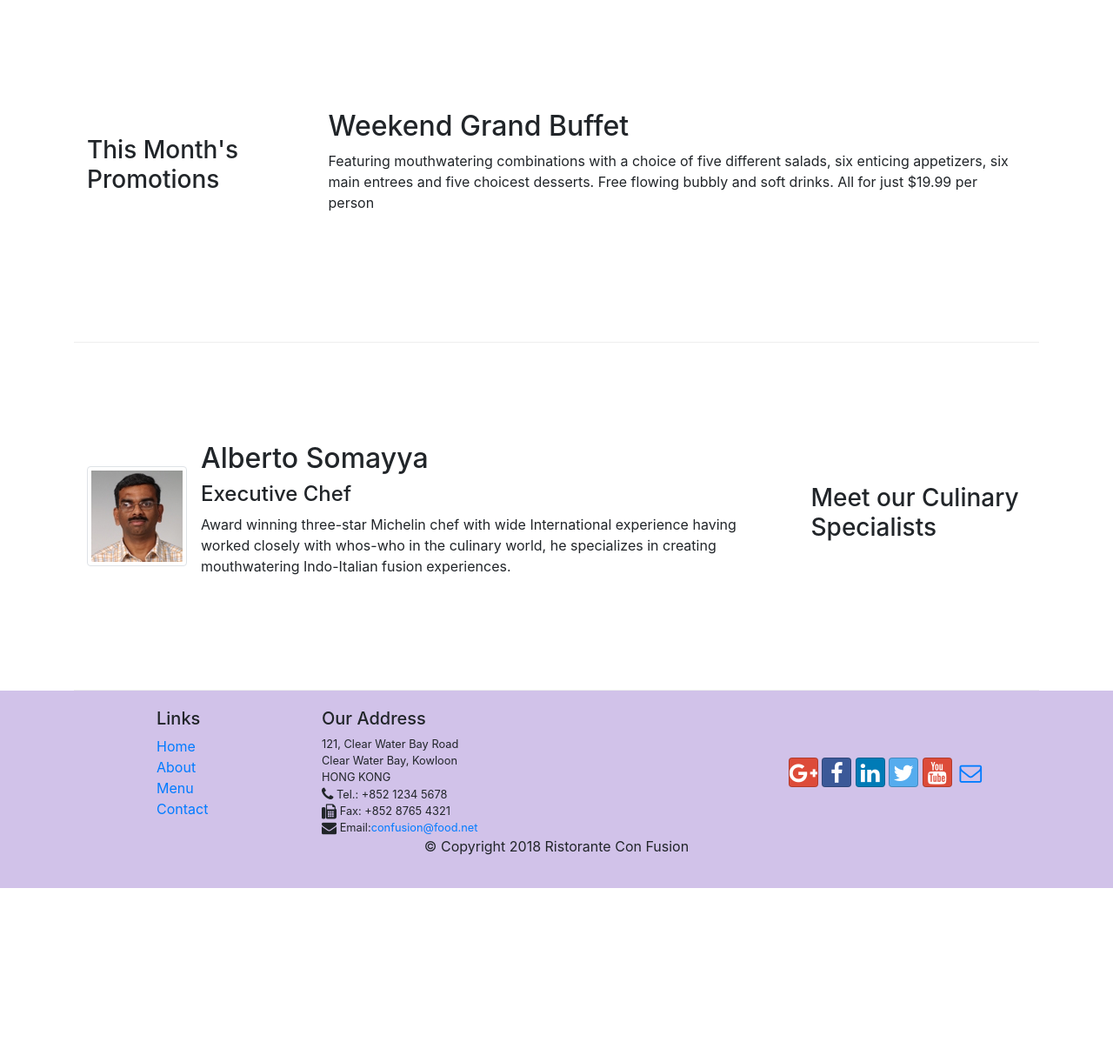
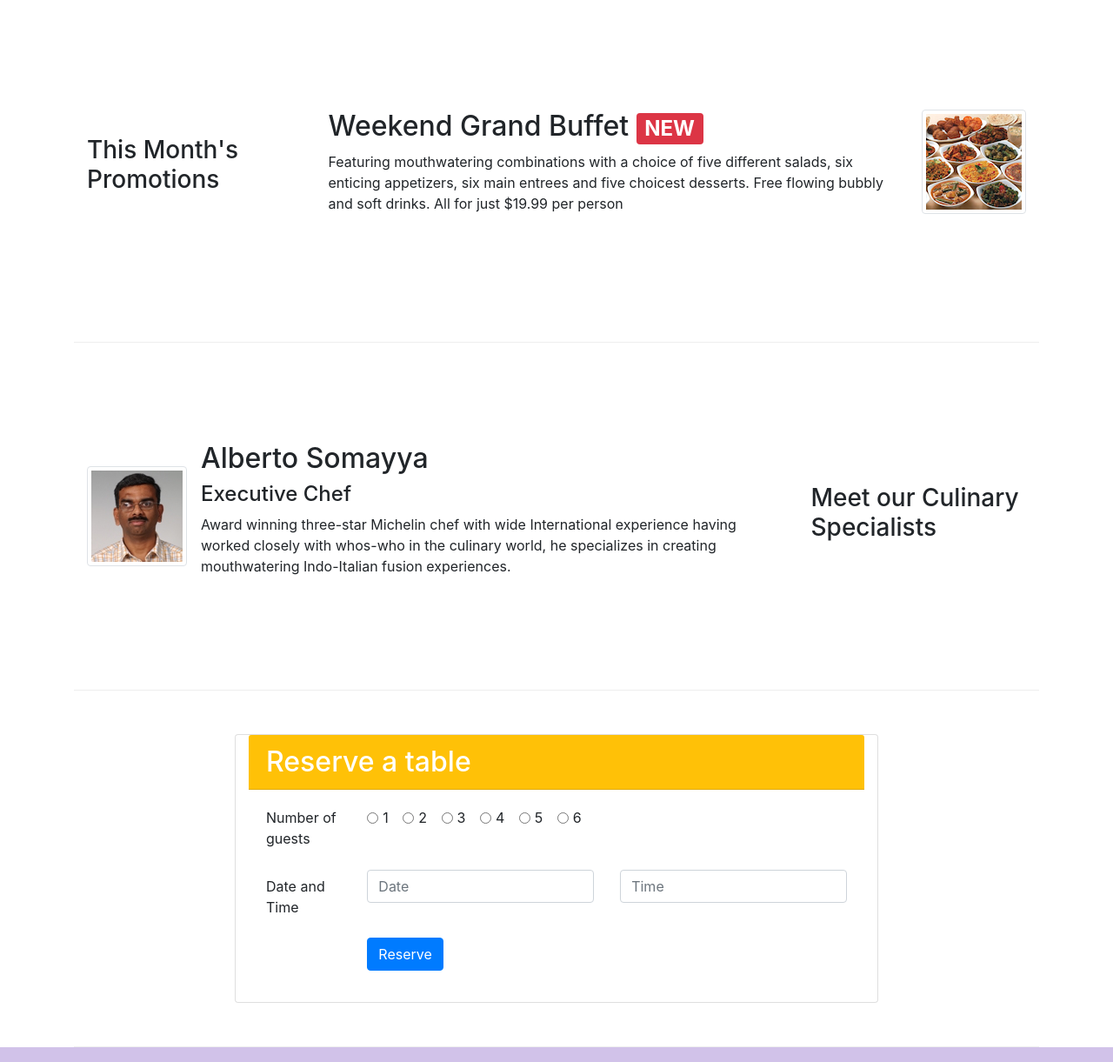
Before and after one commit to ranjithcheguri/bootstrap, a website: page index.html in a window 1280 px wide. Shown: the part 740-1961 px from the top of the page at 87% size. Before the commit the page ends 1761 px from the top, so only its background shows below. Drawn offline with nearby package versions, Linux system fonts and the light colour scheme.

Commit message:
cards,Media

```diff
--- a/index.html
+++ b/index.html
@@ -39,8 +39,11 @@
                     <h1>Ristorante con Fusion</h1>
                     <p>We take inspiration from the World's best cuisines, and create a unique fusion experience. Our lipsmacking creations will tickle your culinary senses!</p>
                 </div>
-                <div class="col-12 col-sm align-self-center">
+                <div class="col-12 col-sm-3">
                     <img src="img/logo.png" class="image-fluid"></img>
+                </div>
+                <div class="col-12 col-sm mx-auto my-auto">
+                        <button class="btn btn-warning btn-block" onclick="location.href='#reserve'">Reserve table</button>
                 </div>
             </div>
         </div>
@@ -56,10 +59,12 @@
                 <div class="media">
                     <img class="d-flex mr-3 img-thumbnail align-self-center" src="img/uthappizza.png" alt="uthapizza"></img>
                     <div class="media-body">
-                         <h2 class="mt-0">Uthappizza</h2>
+                         <h2 class="mt-0">Uthappizza
+                            <span class="badge badge-danger">HOT</span>
+                            <span class="badge badge-pill badge-secondary">4.99$</span></h2>
                         <p class="d-none d-sm-block">A unique combination of Indian Uthappam (pancake) and Italian pizza, topped with Cerignola olives, ripe vine cherry tomatoes, Vidalia onion, Guntur chillies and Buffalo Paneer.</p>
                     </div>
-                 </div>
+                </div>
             </div>
         </div>
 
@@ -68,9 +73,14 @@
             <div class= "col-12 col-sm-4 col-md-3">
                 <h3>This Month's Promotions</h3>
             </div>
-            <div class= "col-12 col-sm col-md">
-                <h2>Weekend Grand Buffet</h2>
-                <p>Featuring mouthwatering combinations with a choice of five different salads, six enticing appetizers, six main entrees and five choicest desserts. Free flowing bubbly and soft drinks. All for just $19.99 per person </p>
+            <div class="col-12 col-sm col-md">
+                <div class= "media">
+                    <div class="media-body">
+                        <h2>Weekend Grand Buffet <span class="badge badge-danger">NEW</span> </h2>
+                        <p class="d-none d-sm-block" >Featuring mouthwatering combinations with a choice of five different salads, six enticing appetizers, six main entrees and five choicest desserts. Free flowing bubbly and soft drinks. All for just $19.99 per person </p>
+                    </div>
+                    <img src="img/buffet.png" class="ml-3 img-thumbnail d-flex" alt="Buffet">
+                </div>
             </div>
         </div>
 
@@ -90,6 +100,66 @@
                  </div>
             </div>
         </div>
+
+        <div class="row row-content justify-content-center">
+            <div class="card col-12 col-sm-8">
+                <H2 class="card-header bg-warning text-white">Reserve a table</H2>
+                <form class="card-body">
+                    <div class="row form-group">
+                        <label class="col-12 col-md-2" for="guests">Number of guests</label>
+                        <div class="col-12 col-md-10">
+                            <div class="form-check form-check-inline">
+                            <input class="form-check-input" type="radio" name="options" id="option1">
+                                <label class="form-check-label" for="option1">1</label>
+                            </input>
+                            </div>
+                            <div class="form-check form-check-inline">
+                             <input class="form-check-input" type="radio" name="options" id="option2">
+                                <label class="form-check-label" for="option2">2</label>
+                            </input>
+                            </div>
+                            <div class="form-check form-check-inline">
+                             <input class="form-check-input" type="radio" name="options" id="option3">
+                                <label class="form-check-label" for="option3">3</label>
+                            </input>
+                            </div>
+                            <div class="form-check form-check-inline">
+                             <input class="form-check-input" type="radio" name="options" id="option4">
+                                <label class="form-check-label" for="option4">4</label>
+                            </input>
+                            </div>
+                            <div class="form-check form-check-inline">
+                             <input class="form-check-input" type="radio" name="options" id="option5">
+                                <label class="form-check-label" for="option5">5</label>
+                            </input>
+                            </div>
+                            <div class="form-check form-check-inline">
+                             <input class="form-check-input" type="radio" name="options" id="option6">
+                                <label class="form-check-label" for="option6">6</label>
+                            </input>
+                            </div>
+                        </div>
+                    </div>
+                    <div class="row form-group ">
+                        <div class="col-4 col-md-2 ">
+                            <label class="col-form-label">Date and Time</label>
+                        </div>
+                        <div class="col-4 col-md-5 ">
+                            <input class="form-control" type="text" id="date" name="date" placeholder="Date" ></input>
+                        </div>
+                        <div class="col-4 col-md-5">
+                            <input class="form-control" type="text" id="time" name="time" placeholder="Time" ></input>
+                        </div>
+                    </div>
+                    <div class="row form-group">
+                        <div class="col-md-10 offset-md-2">
+                            <button type="submit" class="btn btn-primary" id="reserve" name="reserve" >Reserve</button>
+                        </div>
+                    </div>
+                </form>
+             </div>
+        </div>
+
     </div>
 
     <footer class="footer">
```
Also changed, not shown: LEARNINGS.txt (+18 -0 lines).
